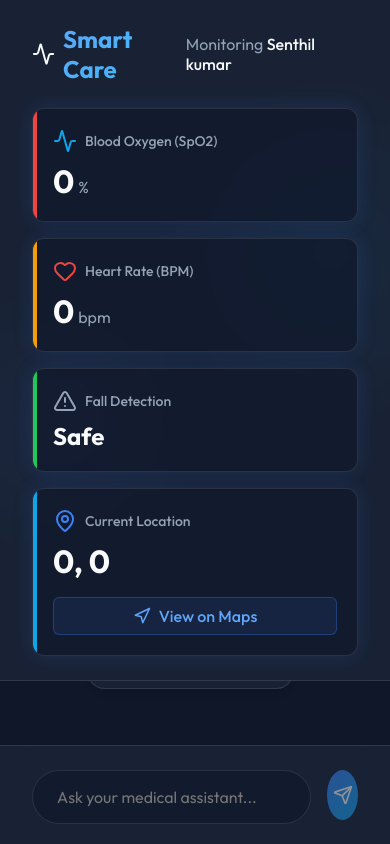
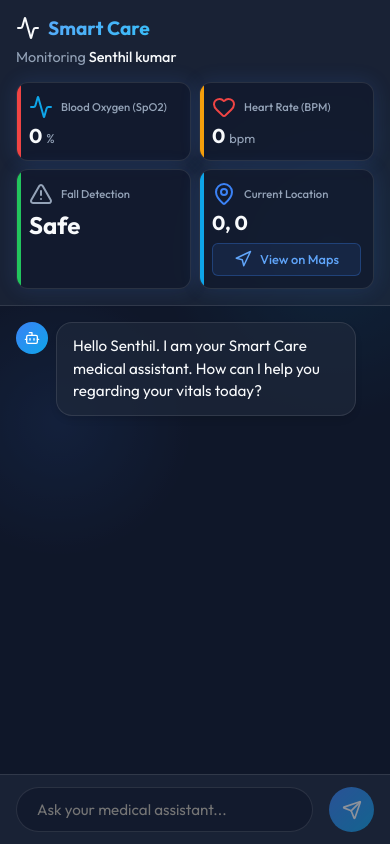
Before and after one commit to SIDDHU-23052006/smartcare, a React (Vite) app: page / in a window 390 px wide. Built offline with nearby package versions, Linux system fonts and the light colour scheme; no server answers; the database is empty.

Commit message:
smart care

```diff
--- a/src/index.css
+++ b/src/index.css
@@ -27,7 +27,7 @@
 body {
   background-color: var(--bg-color);
   color: var(--text-main);
-  min-height: 100vh;
+  min-height: 100dvh; /* fix for mobile browser navbars */
   overflow: hidden;
   background-image:
     radial-gradient(circle at 15% 50%, rgba(59, 130, 246, 0.15), transparent 25%),
@@ -35,7 +35,7 @@ body {
 }
 
 #root {
-  height: 100vh;
+  height: 100dvh; /* fix for mobile browser navbars */
   display: flex;
   flex-direction: column;
 }
@@ -63,6 +63,7 @@ body {
   font-weight: 700;
   background: linear-gradient(135deg, #60a5fa, #38bdf8);
   -webkit-background-clip: text;
+  background-clip: text;
   -webkit-text-fill-color: transparent;
   display: flex;
   align-items: center;
@@ -339,3 +340,109 @@ body {
 ::-webkit-scrollbar-thumb:hover {
   background: rgba(255, 255, 255, 0.2);
 }
+
+/* =========================================
+   Mobile Responsive Enhancements
+========================================= */
+
+@media (max-width: 768px) {
+  .dashboard-header {
+    padding: 1rem;
+  }
+
+  .header-top {
+    flex-direction: column;
+    align-items: flex-start;
+    gap: 0.5rem;
+    margin-bottom: 1rem;
+  }
+
+  .app-title {
+    font-size: 1.2rem;
+  }
+
+  .user-welcome {
+    font-size: 0.9rem;
+  }
+
+  /* Force a 2x2 grid on mobile so vitals don't push chat off screen */
+  .vitals-grid {
+    grid-template-columns: repeat(2, 1fr);
+    gap: 0.5rem;
+  }
+
+  .vital-card {
+    padding: 0.75rem;
+    gap: 0.25rem;
+  }
+
+  .card-header {
+    font-size: 0.7rem;
+    white-space: nowrap;
+  }
+
+  .card-icon {
+    font-size: 1rem;
+  }
+
+  .card-value {
+    font-size: 1.25rem;
+  }
+
+  .card-unit {
+    font-size: 0.8rem;
+  }
+
+  .btn-map {
+    font-size: 0.8rem;
+    padding: 0.4rem;
+    margin-top: 0.25rem;
+  }
+
+  /* Chat adjustments */
+  .chat-messages {
+    padding: 1rem;
+    gap: 1rem;
+  }
+
+  .message {
+    max-width: 95%; /* Use more space on small screens */
+    gap: 0.5rem;
+  }
+
+  .message-avatar {
+    width: 32px;
+    height: 32px;
+  }
+
+  .message-avatar svg {
+    width: 16px;
+    height: 16px;
+  }
+
+  .message-content {
+    padding: 0.75rem 1rem;
+    font-size: 0.95rem;
+  }
+
+  .chat-input-container {
+    padding: 0.75rem 1rem;
+  }
+
+  .chat-input {
+    padding: 0.75rem 1.25rem;
+    font-size: 0.95rem;
+  }
+
+  .btn-send {
+    width: 45px;
+    height: 45px;
+  }
+}
+
+/* Extra small devices (tall thin phones) */
+@media (max-width: 360px) {
+  .vitals-grid {
+    grid-template-columns: 1fr; /* Switch to 1 card per row if screen is extremely narrow */
+  }
+}
```
